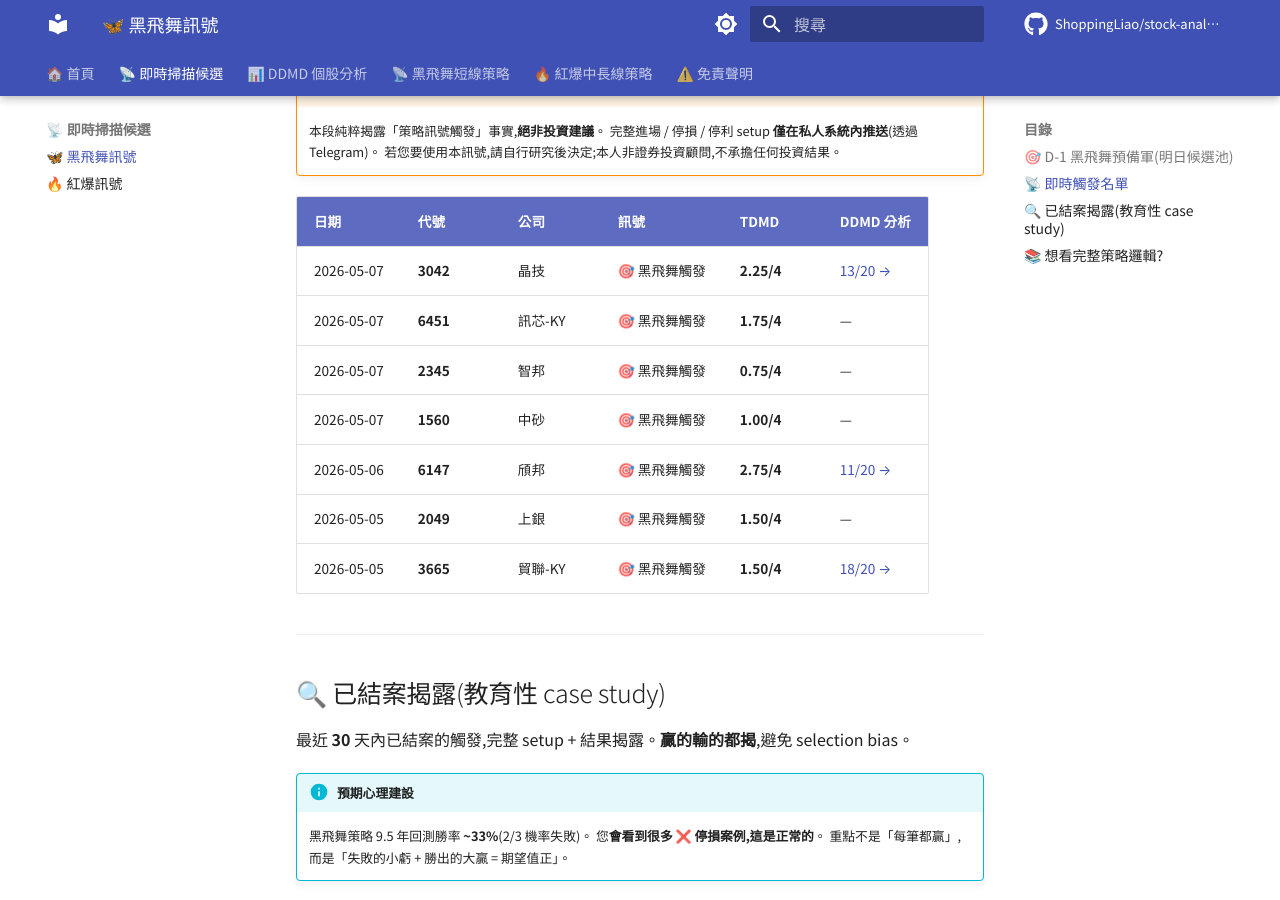
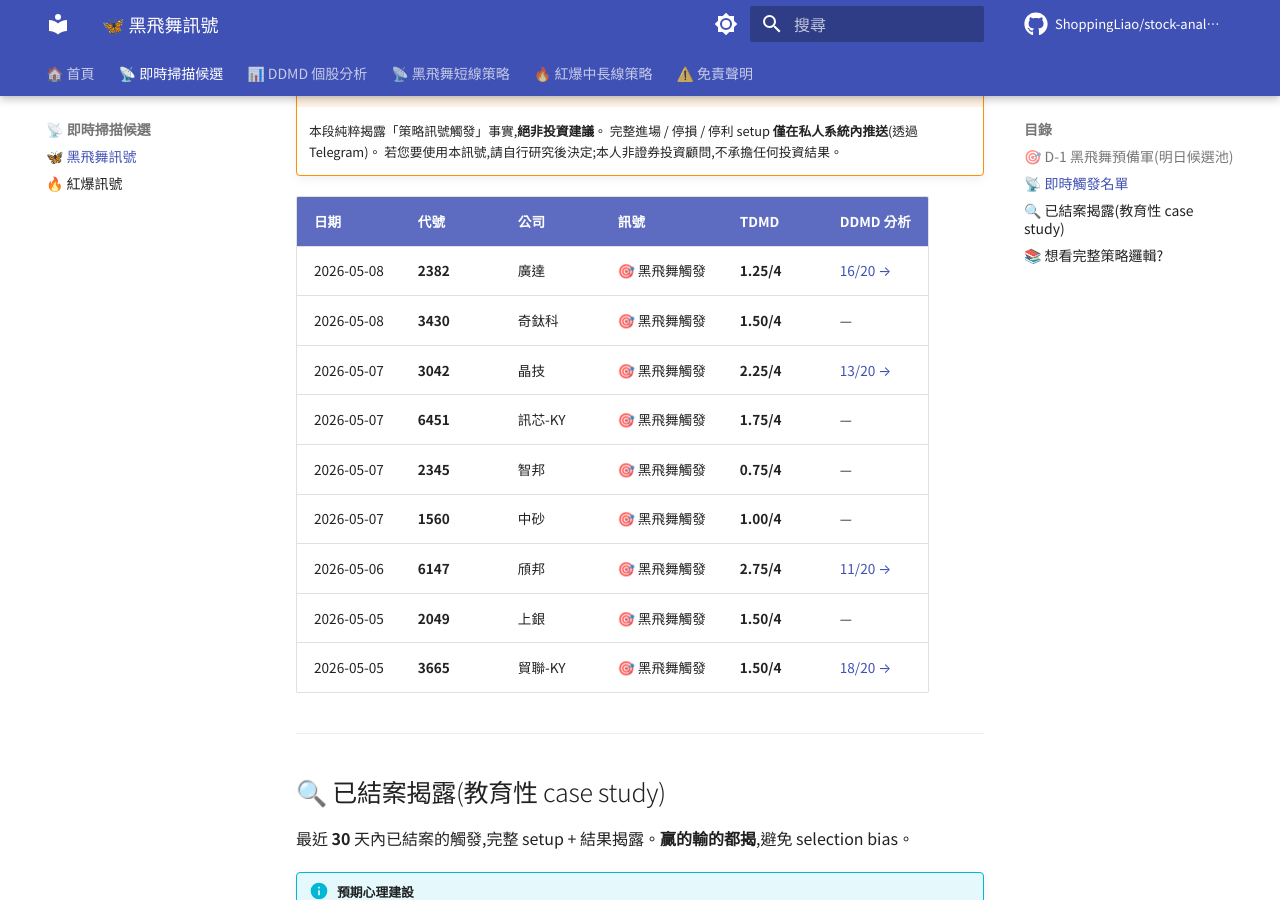
Before and after one commit to ShoppingLiao/stock-analysis-public, an MkDocs documentation site: the page built from docs/signals_black_butterfly.md, in a window 1280 px wide and 900 px high, scrolled down 1576 px. Built offline with MkDocs 1.6.1 and Material for MkDocs 9.7.7, drawn with Linux system fonts in a browser that asks for light colours; comment, search, counter and statistics services are not loaded.

Commit message:
docs(signals): update BB + RB (2026-05-08)

```diff
--- a/docs/signals_black_butterfly.md
+++ b/docs/signals_black_butterfly.md
@@ -50,6 +50,8 @@
 
 | 日期 | 代號 | 公司 | 訊號 | TDMD | DDMD 分析 |
 |------|------|------|------|------|----------|
+| 2026-05-08 | **2382** | 廣達 | 🎯 黑飛舞觸發 | **1.25/4** | [16/20 →](https://shoppingliao.github.io/stock-analysis-public/reports/2382_%E5%BB%A3%E9%81%94_DDMD_2026-05-05/) |
+| 2026-05-08 | **3430** | 奇鈦科 | 🎯 黑飛舞觸發 | **1.50/4** | — |
 | 2026-05-07 | **3042** | 晶技 | 🎯 黑飛舞觸發 | **2.25/4** | [13/20 →](https://shoppingliao.github.io/stock-analysis-public/reports/3042_%E6%99%B6%E6%8A%80_DDMD_2026-05-06/) |
 | 2026-05-07 | **6451** | 訊芯-KY | 🎯 黑飛舞觸發 | **1.75/4** | — |
 | 2026-05-07 | **2345** | 智邦 | 🎯 黑飛舞觸發 | **0.75/4** | — |
```
